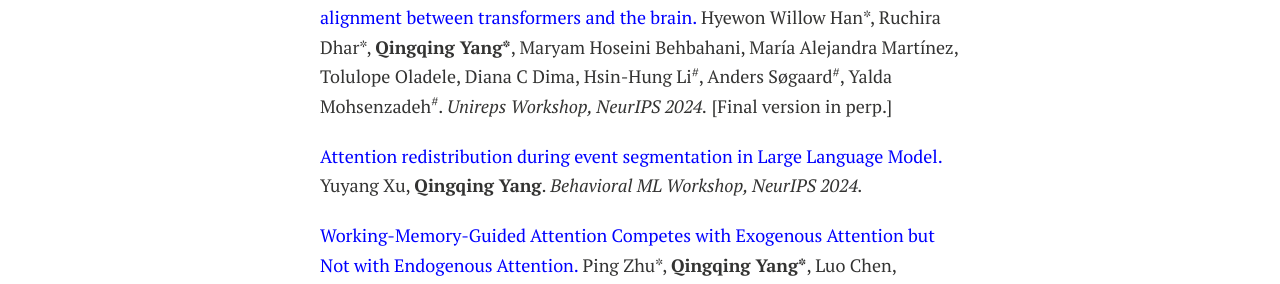
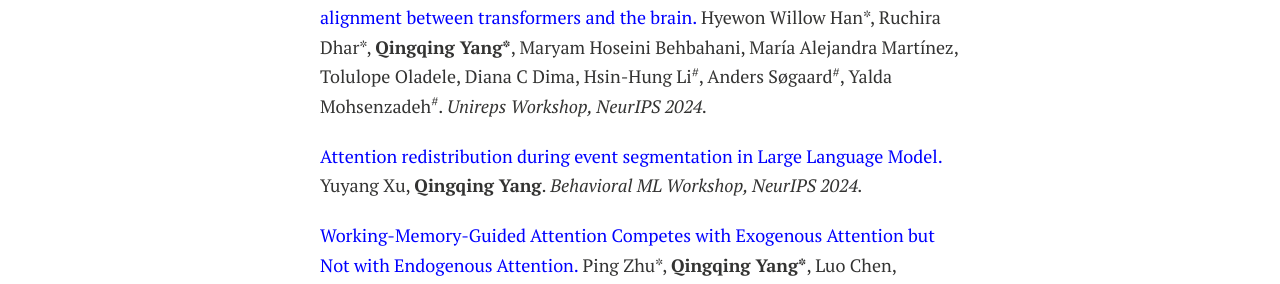
Before and after one commit to Qingqing-Yang-177/Qingqing-Yang-177.github.io, a Jekyll site: the page built from publications.md, in a window 1280 px wide. Shown: the part 347-631 px from the top of the page. Built offline with Jekyll 4.4.1, drawn with Linux system fonts in a browser that asks for light colours; nearby versions of some CDN libraries; comment, search, counter and statistics services are not loaded; a style sheet for code colours, icons or effects is not loaded.

Commit message:
Update publications.md

```diff
--- a/publications.md
+++ b/publications.md
@@ -14,7 +14,7 @@ title: Publications
 ### Paper
 
 <div style="margin: 0; margin-bottom: 20px;">
-  <a href="https://openreview.net/pdf?id=t4CnKu6yXn" style="color: blue;">Investigating the role of modality and training objective on representational alignment between transformers and the brain.</a> Hyewon Willow Han*, Ruchira Dhar*, <strong>Qingqing Yang*</strong>, Maryam Hoseini Behbahani, María Alejandra Martínez, Tolulope Oladele, Diana C Dima, Hsin-Hung Li<sup>#</sup>, Anders Søgaard<sup>#</sup>, Yalda Mohsenzadeh<sup>#</sup>. <em>Unireps Workshop, NeurIPS 2024.</em> [Final version in perp.]
+  <a href="https://openreview.net/pdf?id=t4CnKu6yXn" style="color: blue;">Investigating the role of modality and training objective on representational alignment between transformers and the brain.</a> Hyewon Willow Han*, Ruchira Dhar*, <strong>Qingqing Yang*</strong>, Maryam Hoseini Behbahani, María Alejandra Martínez, Tolulope Oladele, Diana C Dima, Hsin-Hung Li<sup>#</sup>, Anders Søgaard<sup>#</sup>, Yalda Mohsenzadeh<sup>#</sup>. <em>Unireps Workshop, NeurIPS 2024.</em>
 </div>
 
 <div style="margin: 0; margin-bottom: 20px;">
```
